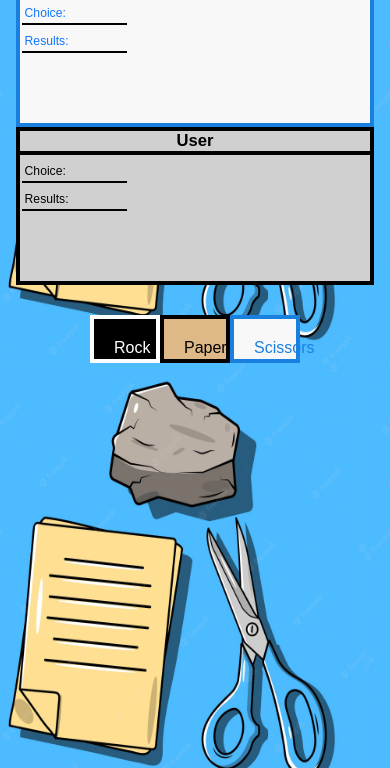
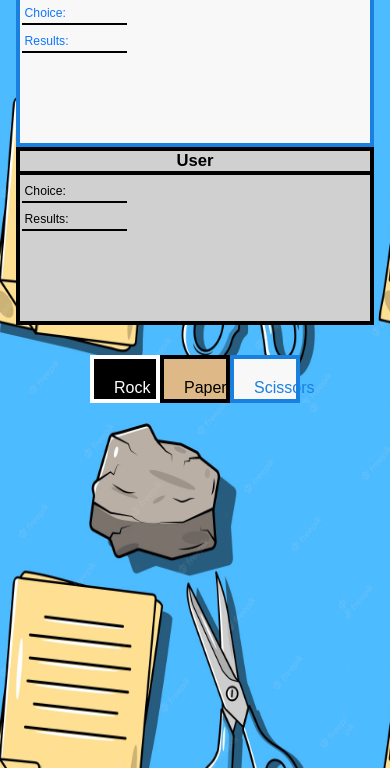
Before and after one commit to JakNJills/rock-paper-scissors, a plain HTML site: page index.html in a window 390 px wide. Shown: the part 76-844 px from the top of the page. Drawn offline with Linux system fonts and the light colour scheme.

Commit message:
Update mobile.css

```diff
--- a/styles/mobile.css
+++ b/styles/mobile.css
@@ -21,7 +21,7 @@ header.mobile-screen {
 div.computer-div,
 div.user-div {
   width: 92%;
-  height: 158px;
+  height: 178px;
 }
 
 h3 {
```
